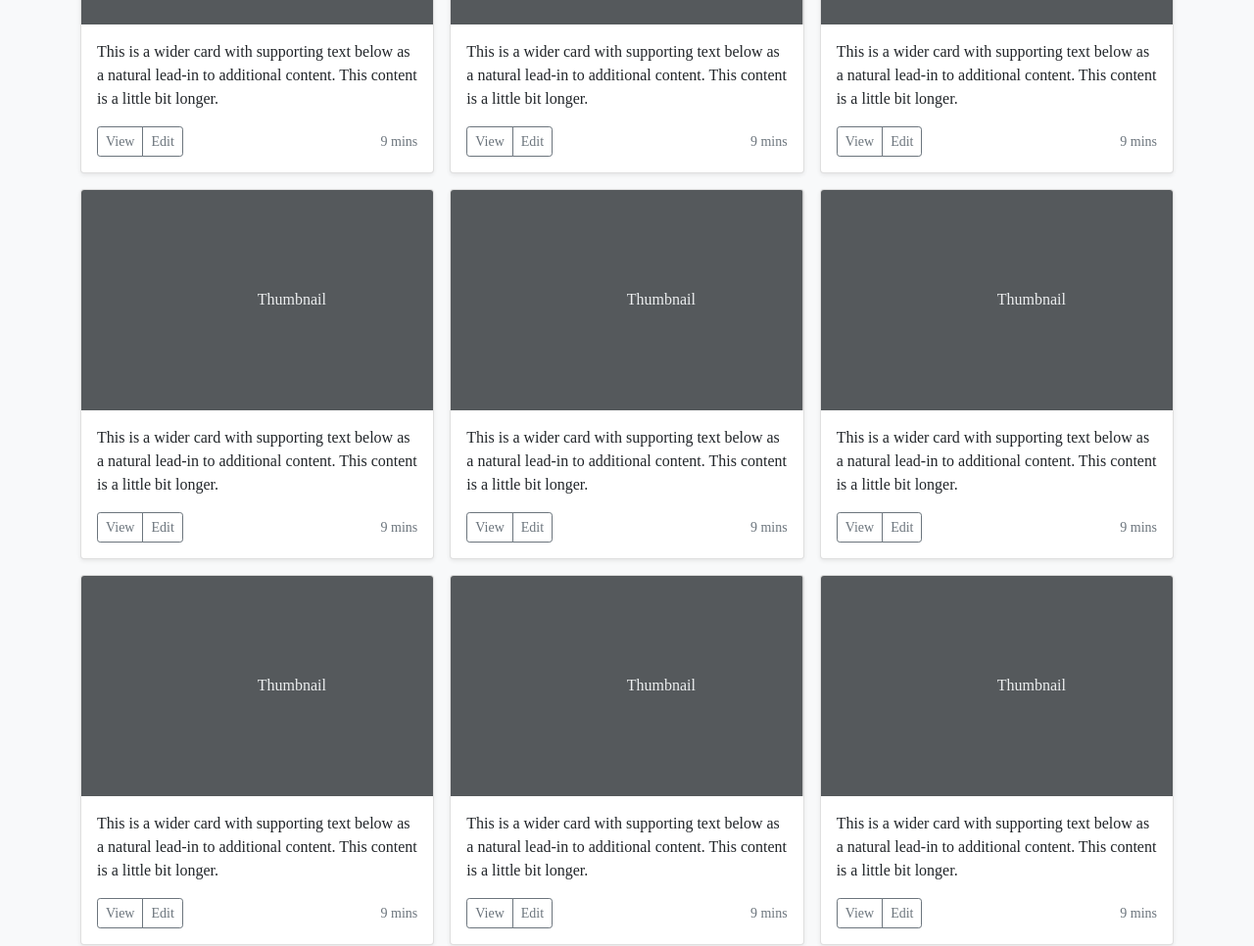
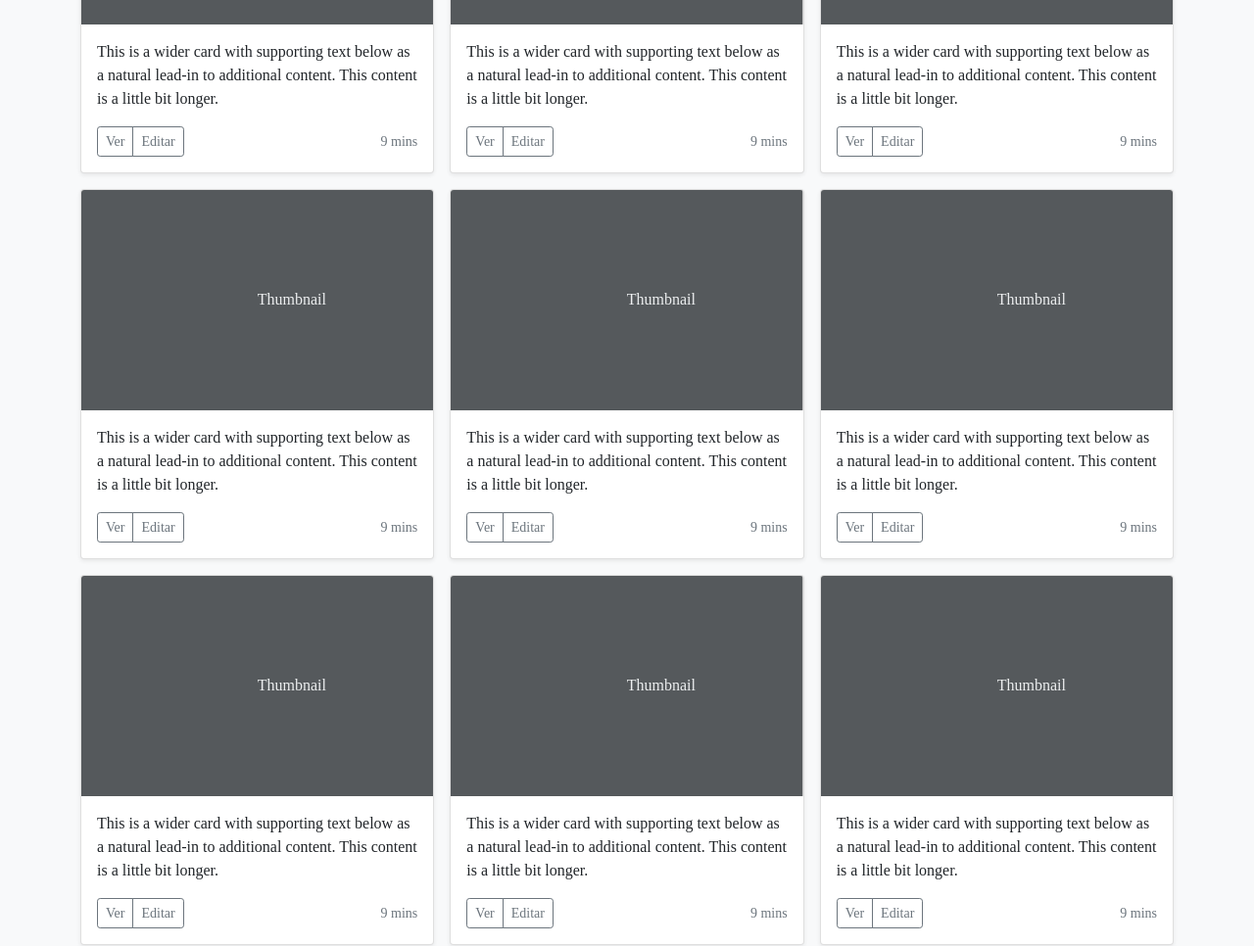
Before and after one commit to bastianalzate/proaseduFinal, a website: page index.html in a window 1280 px wide. Shown: the part 1740-2706 px from the top of the page at 98% size. Drawn offline with nearby package versions, Linux system fonts and the light colour scheme.

Commit message:
agrego cambios e los botones y el titulo del album de fotos

```diff
--- a/index.html
+++ b/index.html
@@ -82,7 +82,7 @@
     <section class="py-5 text-center container">
       <div class="row py-lg-5">
         <div class="col-lg-6 col-md-8 mx-auto">
-          <h1 class="fw-light">Album example</h1>
+          <h1 class="fw-light">Album Ejemplo</h1>
           <p class="lead text-muted">Something short and leading about the collection below—its contents, the creator, etc. Make it short and sweet, but not too short so folks don’t simply skip over it entirely.</p>
           <p>
             <a href="#" class="btn btn-primary my-2">Main call to action</a>
@@ -104,8 +104,8 @@
                 <p class="card-text">This is a wider card with supporting text below as a natural lead-in to additional content. This content is a little bit longer.</p>
                 <div class="d-flex justify-content-between align-items-center">
                   <div class="btn-group">
-                    <button type="button" class="btn btn-sm btn-outline-secondary">View</button>
-                    <button type="button" class="btn btn-sm btn-outline-secondary">Edit</button>
+                    <button type="button" class="btn btn-sm btn-outline-secondary">Ver</button>
+                    <button type="button" class="btn btn-sm btn-outline-secondary">Editar</button>
                   </div>
                   <small class="text-muted">9 mins</small>
                 </div>
@@ -120,8 +120,8 @@
                 <p class="card-text">This is a wider card with supporting text below as a natural lead-in to additional content. This content is a little bit longer.</p>
                 <div class="d-flex justify-content-between align-items-center">
                   <div class="btn-group">
-                    <button type="button" class="btn btn-sm btn-outline-secondary">View</button>
-                    <button type="button" class="btn btn-sm btn-outline-secondary">Edit</button>
+                    <button type="button" class="btn btn-sm btn-outline-secondary">Ver</button>
+                    <button type="button" class="btn btn-sm btn-outline-secondary">Editar</button>
                   </div>
                   <small class="text-muted">9 mins</small>
                 </div>
@@ -136,8 +136,8 @@
                 <p class="card-text">This is a wider card with supporting text below as a natural lead-in to additional content. This content is a little bit longer.</p>
                 <div class="d-flex justify-content-between align-items-center">
                   <div class="btn-group">
-                    <button type="button" class="btn btn-sm btn-outline-secondary">View</button>
-                    <button type="button" class="btn btn-sm btn-outline-secondary">Edit</button>
+                    <button type="button" class="btn btn-sm btn-outline-secondary">Ver</button>
+                    <button type="button" class="btn btn-sm btn-outline-secondary">Editar</button>
                   </div>
                   <small class="text-muted">9 mins</small>
                 </div>
@@ -153,8 +153,8 @@
                 <p class="card-text">This is a wider card with supporting text below as a natural lead-in to additional content. This content is a little bit longer.</p>
                 <div class="d-flex justify-content-between align-items-center">
                   <div class="btn-group">
-                    <button type="button" class="btn btn-sm btn-outline-secondary">View</button>
-                    <button type="button" class="btn btn-sm btn-outline-secondary">Edit</button>
+                    <button type="button" class="btn btn-sm btn-outline-secondary">Ver</button>
+                    <button type="button" class="btn btn-sm btn-outline-secondary">Editar</button>
                   </div>
                   <small class="text-muted">9 mins</small>
                 </div>
@@ -169,8 +169,8 @@
                 <p class="card-text">This is a wider card with supporting text below as a natural lead-in to additional content. This content is a little bit longer.</p>
                 <div class="d-flex justify-content-between align-items-center">
                   <div class="btn-group">
-                    <button type="button" class="btn btn-sm btn-outline-secondary">View</button>
-                    <button type="button" class="btn btn-sm btn-outline-secondary">Edit</button>
+                    <button type="button" class="btn btn-sm btn-outline-secondary">Ver</button>
+                    <button type="button" class="btn btn-sm btn-outline-secondary">Editar</button>
                   </div>
                   <small class="text-muted">9 mins</small>
                 </div>
@@ -185,8 +185,8 @@
                 <p class="card-text">This is a wider card with supporting text below as a natural lead-in to additional content. This content is a little bit longer.</p>
                 <div class="d-flex justify-content-between align-items-center">
                   <div class="btn-group">
-                    <button type="button" class="btn btn-sm btn-outline-secondary">View</button>
-                    <button type="button" class="btn btn-sm btn-outline-secondary">Edit</button>
+                    <button type="button" class="btn btn-sm btn-outline-secondary">Ver</button>
+                    <button type="button" class="btn btn-sm btn-outline-secondary">Editar</button>
                   </div>
                   <small class="text-muted">9 mins</small>
                 </div>
@@ -202,8 +202,8 @@
                 <p class="card-text">This is a wider card with supporting text below as a natural lead-in to additional content. This content is a little bit longer.</p>
                 <div class="d-flex justify-content-between align-items-center">
                   <div class="btn-group">
-                    <button type="button" class="btn btn-sm btn-outline-secondary">View</button>
-                    <button type="button" class="btn btn-sm btn-outline-secondary">Edit</button>
+                    <button type="button" class="btn btn-sm btn-outline-secondary">Ver</button>
+                    <button type="button" class="btn btn-sm btn-outline-secondary">Editar</button>
                   </div>
                   <small class="text-muted">9 mins</small>
                 </div>
@@ -218,8 +218,8 @@
                 <p class="card-text">This is a wider card with supporting text below as a natural lead-in to additional content. This content is a little bit longer.</p>
                 <div class="d-flex justify-content-between align-items-center">
                   <div class="btn-group">
-                    <button type="button" class="btn btn-sm btn-outline-secondary">View</button>
-                    <button type="button" class="btn btn-sm btn-outline-secondary">Edit</button>
+                    <button type="button" class="btn btn-sm btn-outline-secondary">Ver</button>
+                    <button type="button" class="btn btn-sm btn-outline-secondary">Editar</button>
                   </div>
                   <small class="text-muted">9 mins</small>
                 </div>
@@ -234,8 +234,8 @@
                 <p class="card-text">This is a wider card with supporting text below as a natural lead-in to additional content. This content is a little bit longer.</p>
                 <div class="d-flex justify-content-between align-items-center">
                   <div class="btn-group">
-                    <button type="button" class="btn btn-sm btn-outline-secondary">View</button>
-                    <button type="button" class="btn btn-sm btn-outline-secondary">Edit</button>
+                    <button type="button" class="btn btn-sm btn-outline-secondary">Ver</button>
+                    <button type="button" class="btn btn-sm btn-outline-secondary">Editar</button>
                   </div>
                   <small class="text-muted">9 mins</small>
                 </div>
```
